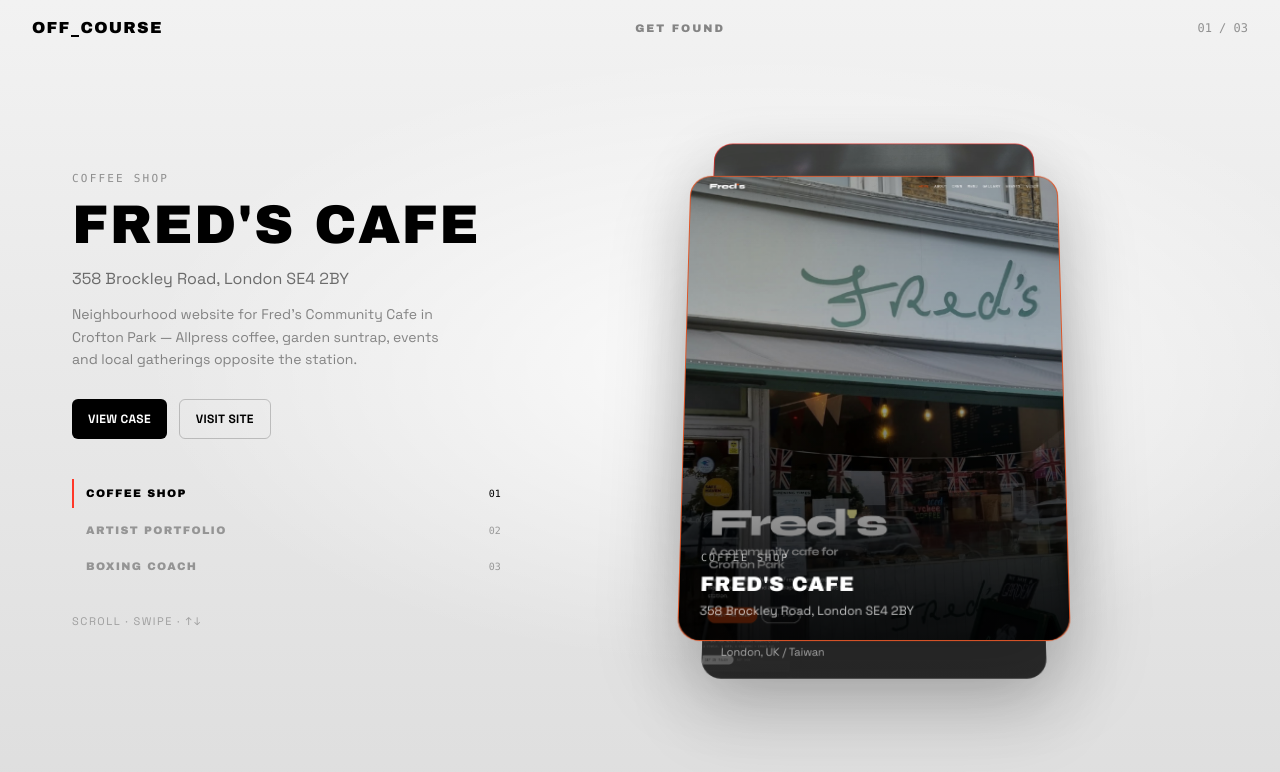
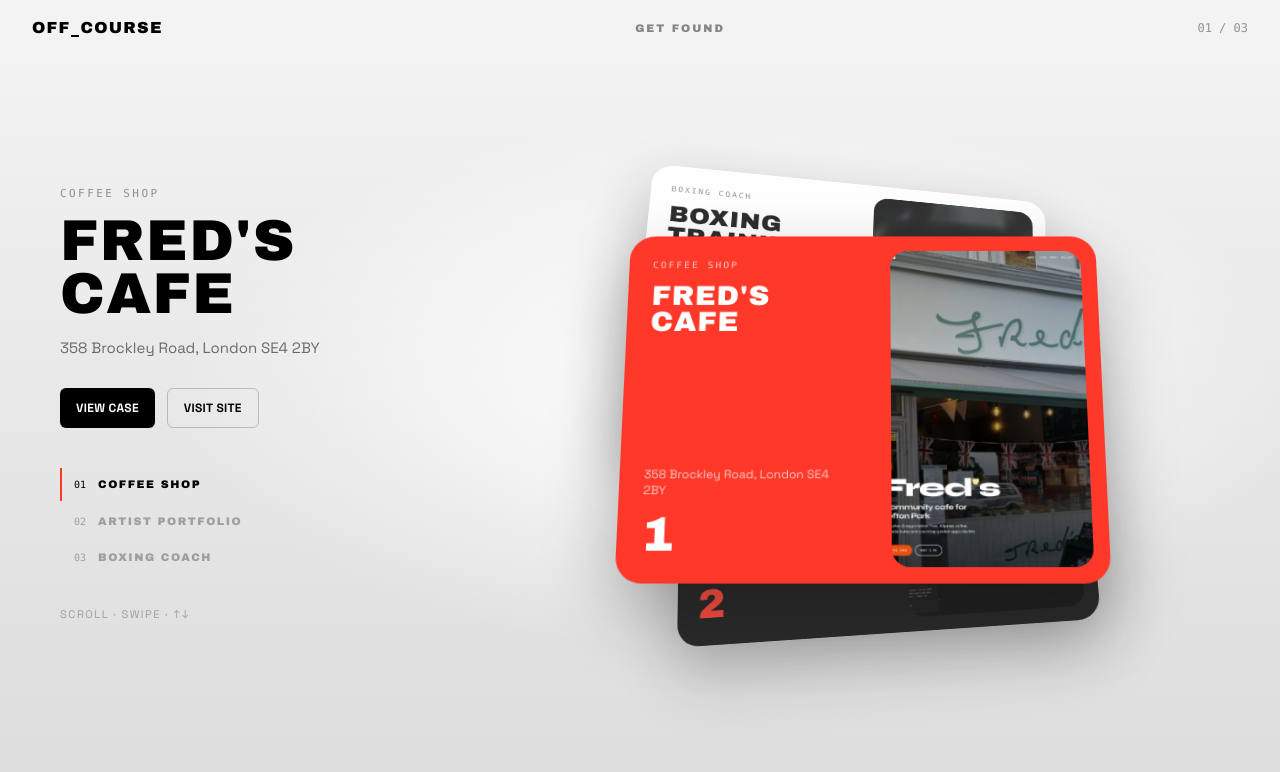
Before and after one commit to aa89976566/off-course, a Next.js app: page /get-found in a window 1280 px wide. Shown: the top 772 px of the page. Built offline with nearby package versions, Linux system fonts and the light colour scheme.

Commit message:
feat: refine GET FOUND stack to match kinetic card reference
Split each card into left name/location and right preview, with
stronger 3D deck motion and coffee / artist / boxing themes.

Co-authored-by: aa89976566 <aa89976566@users.noreply.github.com>

```diff
--- a/src/components/FoundStack.tsx
+++ b/src/components/FoundStack.tsx
@@ -24,9 +24,34 @@ const CATEGORY_LABEL: Record<string, string> = {
   "boxing-training": "Boxing coach",
 };
 
+/** Card surface themes — matches the uploaded stack reference. */
+const CARD_THEME: Record<
+  string,
+  { bg: string; fg: string; muted: string; accent: string }
+> = {
+  "freds-cafe": {
+    bg: "#FF3829",
+    fg: "#ffffff",
+    muted: "rgba(255,255,255,0.72)",
+    accent: "#ffffff",
+  },
+  "jieshin-tseng": {
+    bg: "#111111",
+    fg: "#ffffff",
+    muted: "rgba(255,255,255,0.55)",
+    accent: "#FF3829",
+  },
+  "boxing-training": {
+    bg: "#ffffff",
+    fg: "#111111",
+    muted: "rgba(17,17,17,0.5)",
+    accent: "#E10600",
+  },
+};
+
 /**
- * GET FOUND — vertical 3D card stack.
- * Scroll / swipe / keys to pick a project; left rail shows name + location.
+ * GET FOUND — vertical 3D card stack (reference: kinetic deck).
+ * Scroll / swipe / keys to pick; left rail shows name + location.
  */
 export function FoundStack({ projects }: FoundStackProps) {
   const reduce = useReducedMotion();
@@ -44,14 +69,14 @@ export function FoundStack({ projects }: FoundStackProps) {
       setIndex((i) => (i + delta + total) % total);
       window.setTimeout(() => {
         lock.current = false;
-      }, reduce ? 120 : 420);
+      }, reduce ? 120 : 480);
     },
     [total, reduce]
   );
 
   useEffect(() => {
     const onWheel = (e: WheelEvent) => {
-      if (Math.abs(e.deltaY) < 8) return;
+      if (Math.abs(e.deltaY) < 10) return;
       e.preventDefault();
       go(e.deltaY > 0 ? 1 : -1);
     };
@@ -80,12 +105,11 @@ export function FoundStack({ projects }: FoundStackProps) {
     );
   }
 
-  const category =
-    CATEGORY_LABEL[active.slug] || active.type || "Project";
+  const category = CATEGORY_LABEL[active.slug] || active.type || "Project";
 
   return (
     <div
-      className="found-landing relative min-h-svh overflow-hidden bg-[#e8e8e8] text-black"
+      className="found-landing relative min-h-svh overflow-hidden bg-[#e9e9e9] text-black"
       onTouchStart={(e) => {
         touchY.current = e.touches[0]?.clientY ?? null;
       }}
@@ -94,7 +118,7 @@ export function FoundStack({ projects }: FoundStackProps) {
         const y = e.changedTouches[0]?.clientY ?? touchY.current;
         const dy = touchY.current - y;
         touchY.current = null;
-        if (Math.abs(dy) < 40) return;
+        if (Math.abs(dy) < 36) return;
         go(dy > 0 ? 1 : -1);
       }}
     >
@@ -103,11 +127,10 @@ export function FoundStack({ projects }: FoundStackProps) {
         className="pointer-events-none absolute inset-0"
         style={{
           background:
-            "radial-gradient(ellipse 70% 55% at 60% 45%, rgba(255,255,255,0.85), transparent 70%), linear-gradient(180deg, #f2f2f2, #dedede)",
+            "radial-gradient(ellipse 65% 50% at 58% 48%, #fff 0%, transparent 68%), linear-gradient(180deg, #f4f4f4 0%, #dcdcdc 100%)",
         }}
       />
 
-      {/* Top bar */}
       <header className="relative z-20 flex items-center justify-between px-4 py-4 md:px-8">
         <Link
           href="/"
@@ -126,35 +149,30 @@ export function FoundStack({ projects }: FoundStackProps) {
         </p>
       </header>
 
-      <div className="relative z-10 mx-auto grid min-h-[calc(100svh-64px)] max-w-[1200px] grid-cols-1 items-center gap-6 px-4 pb-8 md:grid-cols-[minmax(240px,0.9fr)_1.4fr] md:gap-10 md:px-8 md:pb-12">
-        {/* Left: name + location + category */}
-        <div className="relative order-2 md:order-1">
+      <div className="relative z-10 mx-auto grid min-h-[calc(100svh-64px)] max-w-[1240px] grid-cols-1 items-center gap-4 px-4 pb-8 md:grid-cols-[minmax(220px,0.85fr)_1.5fr] md:gap-8 md:px-8 md:pb-10">
+        {/* Left rail — name + location */}
+        <div className="relative order-2 md:order-1 md:pl-2">
           <AnimatePresence mode="wait">
             <motion.div
               key={active.slug}
-              initial={reduce ? false : { y: 12 }}
+              initial={reduce ? false : { y: 14 }}
               animate={{ y: 0 }}
-              exit={reduce ? undefined : { y: -8, opacity: 0 }}
-              transition={{ duration: 0.3, ease: [0.22, 1, 0.36, 1] }}
+              exit={reduce ? undefined : { y: -10, opacity: 0 }}
+              transition={{ duration: 0.28, ease: [0.22, 1, 0.36, 1] }}
             >
-              <p className="font-mono text-[11px] uppercase tracking-[0.2em] text-black/40">
+              <p className="font-mono text-[11px] uppercase tracking-[0.22em] text-black/40">
                 {category}
               </p>
-              <h1 className="mt-3 font-display text-[clamp(2rem,4.5vw,3.4rem)] uppercase leading-[0.95] tracking-wide text-black">
+              <h1 className="mt-3 max-w-[12ch] font-display text-[clamp(2.2rem,5vw,3.6rem)] uppercase leading-[0.92] tracking-wide">
                 {active.title}
               </h1>
               {active.location && (
-                <p className="mt-4 max-w-sm text-sm leading-relaxed text-black/55 md:text-base">
+                <p className="mt-4 max-w-xs text-sm leading-relaxed text-black/55 md:text-[15px]">
                   {active.location}
                 </p>
               )}
-              {active.summary && (
-                <p className="mt-3 max-w-sm text-sm leading-relaxed text-black/45 line-clamp-3">
-                  {active.summary.split("\n\n")[0]}
-                </p>
-              )}
 
-              <div className="mt-7 flex flex-wrap items-center gap-3">
+              <div className="mt-7 flex flex-wrap gap-3">
                 <Link
                   href={`/get-found/${active.slug}`}
                   className="inline-flex h-10 items-center rounded-md bg-black px-4 text-xs font-bold uppercase tracking-wide text-white transition hover:bg-[var(--walala-red)]"
@@ -166,7 +184,7 @@ export function FoundStack({ projects }: FoundStackProps) {
                     href={active.liveUrl}
                     target="_blank"
                     rel="noopener noreferrer"
-                    className="inline-flex h-10 items-center rounded-md border border-black/20 px-4 text-xs font-bold uppercase tracking-wide text-black transition hover:border-black"
+                    className="inline-flex h-10 items-center rounded-md border border-black/20 px-4 text-xs font-bold uppercase tracking-wide transition hover:border-black"
                   >
                     Visit site
                   </a>
@@ -175,8 +193,7 @@ export function FoundStack({ projects }: FoundStackProps) {
             </motion.div>
           </AnimatePresence>
 
-          {/* Category rail */}
-          <ul className="mt-10 hidden space-y-2 md:block" aria-label="Projects">
+          <ul className="mt-10 space-y-1" aria-label="Project types">
             {projects.map((p, i) => {
               const cat = CATEGORY_LABEL[p.slug] || p.type;
               const on = i === index;
@@ -185,17 +202,17 @@ export function FoundStack({ projects }: FoundStackProps) {
                   <button
                     type="button"
                     onClick={() => setIndex(i)}
-                    className={`flex w-full items-baseline justify-between gap-3 border-l-2 py-1.5 pl-3 text-left transition ${
+                    className={`flex w-full items-baseline gap-3 border-l-2 py-2 pl-3 text-left transition ${
                       on
                         ? "border-[var(--walala-red)] text-black"
-                        : "border-transparent text-black/35 hover:text-black/70"
+                        : "border-transparent text-black/30 hover:text-black/60"
                     }`}
                   >
-                    <span className="font-display text-[11px] uppercase tracking-[0.12em]">
-                      {cat}
-                    </span>
                     <span className="font-mono text-[10px] tabular-nums">
                       {String(i + 1).padStart(2, "0")}
+                    </span>
+                    <span className="font-display text-[11px] uppercase tracking-[0.14em]">
+                      {cat}
                     </span>
                   </button>
                 </li>
@@ -203,31 +220,36 @@ export function FoundStack({ projects }: FoundStackProps) {
             })}
           </ul>
 
-          <p className="mt-8 hidden text-[11px] uppercase tracking-[0.14em] text-black/30 md:block">
+          <p className="mt-8 text-[11px] uppercase tracking-[0.14em] text-black/30">
             Scroll · swipe · ↑↓
           </p>
         </div>
 
-        {/* Right: 3D stack */}
-        <div className="relative order-1 flex h-[min(58svh,520px)] items-center justify-center md:order-2 md:h-[min(72svh,640px)]">
+        {/* Kinetic 3D stack */}
+        <div className="relative order-1 flex h-[min(56svh,500px)] items-center justify-center md:order-2 md:h-[min(78svh,680px)]">
           <div
-            className="relative h-full w-full max-w-[420px]"
-            style={{ perspective: "1400px" }}
+            className="relative h-full w-full max-w-[560px]"
+            style={{ perspective: "1600px", perspectiveOrigin: "50% 40%" }}
           >
             {projects.map((project, i) => {
               const offset = i - index;
-              // wrap offset into -floor..floor for circular stack feel
               let d = offset;
               if (d > total / 2) d -= total;
               if (d < -total / 2) d += total;
 
               const abs = Math.abs(d);
               const visible = abs <= 2;
-              const y = d * 72;
-              const z = -abs * 90;
-              const scale = 1 - abs * 0.07;
-              const rotateX = 12 + abs * 4;
-              const opacity = visible ? 1 - abs * 0.18 : 0;
+              const y = d * 88;
+              const x = d * 18;
+              const z = -abs * 120;
+              const scale = 1 - abs * 0.08;
+              const rotateX = 18 + abs * 6;
+              const rotateY = d * -8;
+              const rotateZ = d * -2;
+              const opacity = visible ? 1 - abs * 0.12 : 0;
+              const theme =
+                CARD_THEME[project.slug] || CARD_THEME["jieshin-tseng"];
+              const cat = CATEGORY_LABEL[project.slug] || project.type;
 
               return (
                 <button
@@ -239,7 +261,11 @@ export function FoundStack({ projects }: FoundStackProps) {
                   onClick={() => {
                     if (d === 0) {
                       if (project.liveUrl) {
-                        window.open(project.liveUrl, "_blank", "noopener,noreferrer");
+                        window.open(
+                          project.liveUrl,
+                          "_blank",
+                          "noopener,noreferrer"
+                        );
                       } else {
                         router.push(`/get-found/${project.slug}`);
                       }
@@ -247,42 +273,63 @@ export function FoundStack({ projects }: FoundStackProps) {
                     }
                     setIndex(i);
                   }}
-                  className="absolute left-1/2 top-1/2 w-[min(100%,340px)] origin-center overflow-hidden rounded-[22px] border border-black/5 text-left shadow-[0_30px_80px_rgba(0,0,0,0.22)] outline-none transition-[box-shadow] focus-visible:ring-2 focus-visible:ring-black md:w-[380px]"
+                  className="absolute left-1/2 top-[42%] w-[min(100%,480px)] origin-center overflow-hidden rounded-[26px] text-left shadow-[0_28px_70px_rgba(0,0,0,0.28)] outline-none focus-visible:ring-2 focus-visible:ring-black md:top-1/2"
                   style={
                     {
-                      transform: `translate(-50%, calc(-50% + ${y}px)) translateZ(${z}px) rotateX(${rotateX}deg) scale(${scale})`,
+                      transform: `translate(-50%, calc(-50% + ${y}px)) translateX(${x}px) translateZ(${z}px) rotateX(${rotateX}deg) rotateY(${rotateY}deg) rotateZ(${rotateZ}deg) scale(${scale})`,
                       opacity,
-                      zIndex: 20 - abs,
+                      zIndex: 30 - abs,
                       pointerEvents: visible ? "auto" : "none",
-                      backgroundColor: project.accent || "#111",
+                      backgroundColor: theme.bg,
+                      color: theme.fg,
                       transition: reduce
                         ? "none"
-                        : "transform 0.45s cubic-bezier(0.22,1,0.36,1), opacity 0.35s ease",
+                        : "transform 0.5s cubic-bezier(0.22,1,0.36,1), opacity 0.35s ease",
                     } as CSSProperties
                   }
                 >
-                  <div className="relative aspect-[4/5] w-full">
+                  <div className="grid h-[min(42svh,320px)] grid-cols-[1.05fr_0.95fr] md:h-[360px]">
+                    {/* Left: name + location */}
+                    <div className="flex flex-col justify-between p-4 md:p-6">
+                      <div>
+                        <p
+                          className="font-mono text-[10px] uppercase tracking-[0.2em]"
+                          style={{ color: theme.muted }}
+                        >
+                          {cat}
+                        </p>
+                        <p className="mt-3 font-display text-[clamp(1.25rem,2.4vw,1.85rem)] uppercase leading-[0.95] tracking-wide">
+                          {project.title}
+                        </p>
+                      </div>
+                      <div>
+                        {project.location && (
+                          <p
+                            className="text-[11px] leading-snug md:text-xs"
+                            style={{ color: theme.muted }}
+                          >
+                            {project.location}
+                          </p>
+                        )}
+                        <p
+                          className="mt-3 font-display text-4xl leading-none md:text-5xl"
+                          style={{ color: theme.accent }}
+                        >
+                          {String(i + 1)}
+                        </p>
+                      </div>
+                    </div>
+
+                    {/* Right: project visual */}
+                    <div className="relative m-3 overflow-hidden rounded-[18px] md:m-4">
                       <Image
                         src={assetPath(project.cover)}
                         alt={project.title}
                         fill
                         className="object-cover object-top"
-                      sizes="380px"
+                        sizes="240px"
                         priority={abs === 0}
                       />
-                    <div className="absolute inset-0 bg-gradient-to-t from-black/75 via-black/10 to-transparent" />
-                    <div className="absolute inset-x-0 bottom-0 p-4 text-white md:p-5">
-                      <p className="font-mono text-[10px] uppercase tracking-[0.18em] text-white/70">
-                        {CATEGORY_LABEL[project.slug] || project.type}
-                      </p>
-                      <p className="mt-1 font-display text-lg uppercase tracking-wide md:text-xl">
-                        {project.title}
-                      </p>
-                      {project.location && (
-                        <p className="mt-1 text-xs text-white/75 line-clamp-2">
-                          {project.location}
-                        </p>
-                      )}
                     </div>
                   </div>
                 </button>
```
Lines whose indentation alone changed are shown as unchanged.
